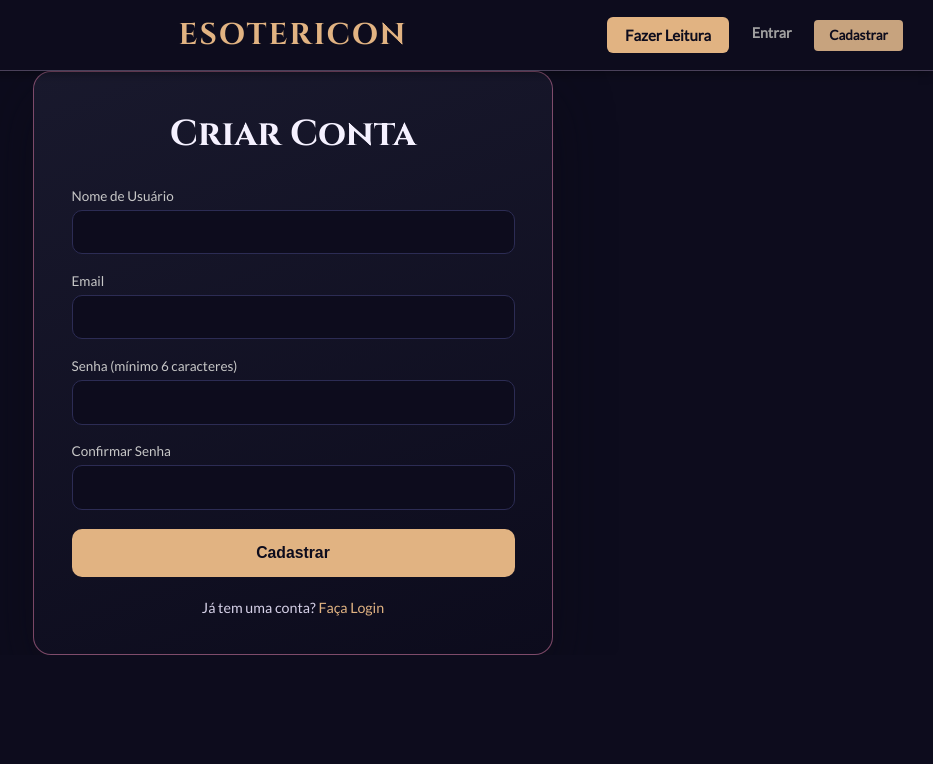
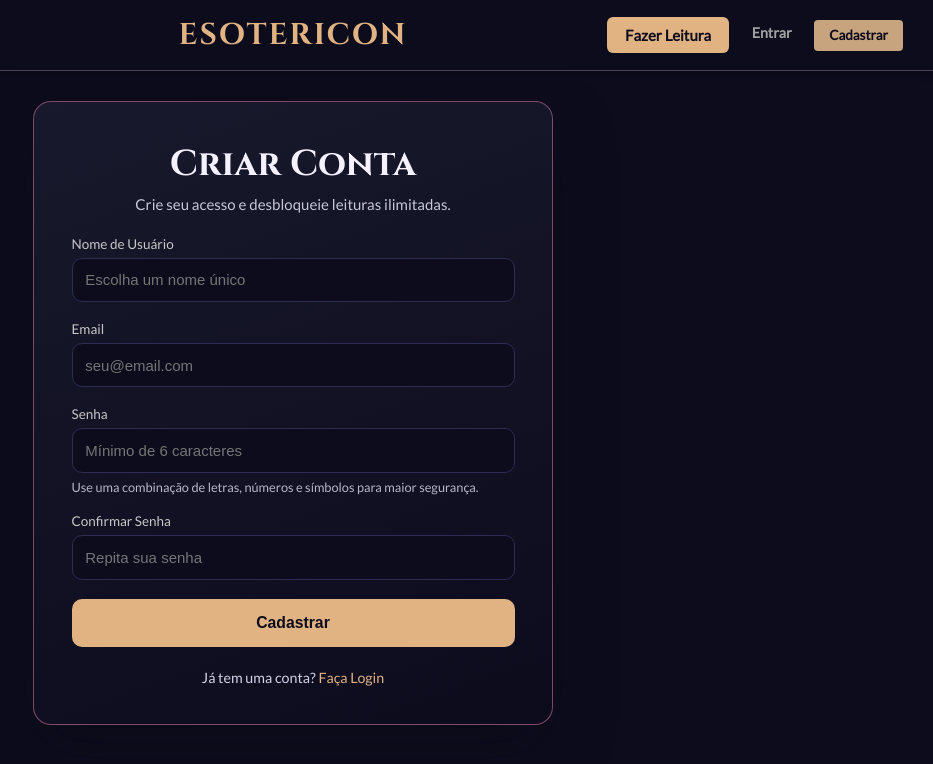
Before and after one commit to opvs55/OraculoFront-2.0, a React (Vite) app: page /cadastro in a window 1280 px wide. Shown: the top 764 px of the page, without its empty margins (347-1280 px from the left). Built offline with nearby package versions, Linux system fonts and the light colour scheme; no server answers.

Commit message:
Padroniza reset de senha

```diff
--- a/src/pages/auth/AuthPage.module.css
+++ b/src/pages/auth/AuthPage.module.css
@@ -127,6 +127,11 @@
   font-size: 1rem;
 }
 
+.helperText {
+  font-size: 0.85rem;
+  color: #b7b7ca;
+}
+
 .button {
   background-color: #e1b382;
   color: #0d0c1d;
@@ -158,6 +163,16 @@
   width: 100%;
 }
 
+.success {
+  color: #bff0c2;
+  background-color: rgba(111, 207, 151, 0.15);
+  border: 1px solid rgba(111, 207, 151, 0.6);
+  padding: 0.8rem;
+  border-radius: 8px;
+  text-align: center;
+  width: 100%;
+}
+
 .linksContainer {
   display: flex;
   flex-direction: column;
--- a/src/pages/auth/CadastroPage.jsx
+++ b/src/pages/auth/CadastroPage.jsx
@@ -101,10 +101,13 @@ function CadastroPage() {
   if (user) return null;
 
   return (
-    <main>
-      <div className="content_wrapper">
+    <div className={styles.authPage}>
       <div className={styles.authContainer}>
+        <div className={styles.header}>
           <h1 className={styles.title}>Criar Conta</h1>
+          <p className={styles.subtitle}>Crie seu acesso e desbloqueie leituras ilimitadas.</p>
+        </div>
+
         <form onSubmit={handleSubmit} className={styles.form}>
           <div className={styles.inputGroup}>
             <label htmlFor="username">Nome de Usuário</label>
@@ -113,6 +116,8 @@ function CadastroPage() {
               type="text"
               value={username}
               onChange={(e) => setUsername(e.target.value)}
+              placeholder="Escolha um nome único"
+              autoComplete="username"
               required
             />
           </div>
@@ -123,18 +128,23 @@ function CadastroPage() {
               type="email"
               value={email}
               onChange={(e) => setEmail(e.target.value)}
+              placeholder="seu@email.com"
+              autoComplete="email"
               required
             />
           </div>
           <div className={styles.inputGroup}>
-              <label htmlFor="password">Senha (mínimo 6 caracteres)</label>
+            <label htmlFor="password">Senha</label>
             <input
               id="password"
               type="password"
               value={password}
               onChange={(e) => setPassword(e.target.value)}
+              placeholder="Mínimo de 6 caracteres"
+              autoComplete="new-password"
               required
             />
+            <span className={styles.helperText}>Use uma combinação de letras, números e símbolos para maior segurança.</span>
           </div>
           <div className={styles.inputGroup}>
             <label htmlFor="confirmPassword">Confirmar Senha</label>
@@ -143,6 +153,8 @@ function CadastroPage() {
               type="password"
               value={confirmPassword}
               onChange={(e) => setConfirmPassword(e.target.value)}
+              placeholder="Repita sua senha"
+              autoComplete="new-password"
               required
             />
           </div>
@@ -151,29 +163,16 @@ function CadastroPage() {
           </button>
         </form>
 
-          {/* Exibe erro se houver */}
         {error && <p className={styles.error}>{error}</p>}
+        {msgSucesso && <p className={styles.success}>{msgSucesso}</p>}
 
-          {/* EXIBE MENSAGEM DE SUCESSO (Verde) */}
-          {msgSucesso && (
-            <div style={{
-              marginTop: '1rem',
-              padding: '10px',
-              background: '#d4edda',
-              color: '#155724',
-              borderRadius: '4px',
-              border: '1px solid #c3e6cb'
-            }}>
-              {msgSucesso}
-            </div>
-          )}
-
+        <div className={styles.linksContainer}>
           <p className={styles.link}>
             Já tem uma conta? <Link to="/login">Faça Login</Link>
           </p>
         </div>
       </div>
-    </main>
+    </div>
   );
 }
 
--- a/src/pages/auth/RequestPasswordResetPage.jsx
+++ b/src/pages/auth/RequestPasswordResetPage.jsx
@@ -42,22 +42,40 @@ function RequestPasswordResetPage() {
   };
 
   return (
-    <div className="content_wrapper">
+    <div className={styles.authPage}>
       <div className={styles.authContainer}>
-        <h1 className={styles.title}>Recuperar Senha</h1>
-        <p className={styles.subtitle}>Digite seu e-mail para receber um link de redefinição de senha.</p>
+        <div className={styles.header}>
+          <h1 className={styles.title}>Recuperar Senha</h1>
+          <p className={styles.subtitle}>Digite seu e-mail para receber um link de redefinição de senha.</p>
+        </div>
+
         <form onSubmit={handleSubmit} className={styles.form}>
           <div className={styles.inputGroup}>
             <label htmlFor="email">E-mail</label>
-            <input id="email" type="email" value={email} onChange={(e) => setEmail(e.target.value)} required />
+            <input
+              id="email"
+              type="email"
+              value={email}
+              onChange={(e) => setEmail(e.target.value)}
+              placeholder="seu@email.com"
+              autoComplete="email"
+              required
+            />
+            <span className={styles.helperText}>
+              Se o e-mail estiver cadastrado, você receberá a mensagem em instantes.
+            </span>
           </div>
           <button type="submit" className={styles.button} disabled={loading}>
             {loading ? 'Enviando...' : 'Enviar Link'}
           </button>
         </form>
+
         {message && <p className={styles.success}>{message}</p>}
         {error && <p className={styles.error}>{error}</p>}
-        <p className={styles.link}><Link to="/login">Voltar para o Login</Link></p>
+
+        <div className={styles.linksContainer}>
+          <p className={styles.link}><Link to="/login">Voltar para o Login</Link></p>
+        </div>
       </div>
     </div>
   );
--- a/src/pages/auth/ResetPasswordPage.jsx
+++ b/src/pages/auth/ResetPasswordPage.jsx
@@ -73,27 +73,55 @@ function ResetPasswordPage() {
 
   if (!canReset) {
     return (
-        <div className="content_wrapper">
-            <div className={styles.authContainer}>
-                <p>Verificando o link de recuperação...</p>
-                <p>Se você não foi redirecionado pelo seu e-mail, por favor, <Link to="/recuperar-senha">solicite um novo link</Link>.</p>
-            </div>
+      <div className={styles.authPage}>
+        <div className={styles.authContainer}>
+          <div className={styles.header}>
+            <h1 className={styles.title}>Redefinição em andamento</h1>
+            <p className={styles.subtitle}>Estamos validando seu link de recuperação.</p>
+          </div>
+          <p className={styles.helperText}>Se algo der errado, solicite um novo link para continuar.</p>
+          <div className={styles.linksContainer}>
+            <p className={styles.link}>
+              <Link to="/recuperar-senha">Solicitar novo link</Link>
+            </p>
+          </div>
         </div>
+      </div>
     )
   }
 
   return (
-    <div className="content_wrapper">
+    <div className={styles.authPage}>
       <div className={styles.authContainer}>
-        <h1 className={styles.title}>Cadastrar Nova Senha</h1>
+        <div className={styles.header}>
+          <h1 className={styles.title}>Cadastrar Nova Senha</h1>
+          <p className={styles.subtitle}>Defina uma senha forte para manter sua conta protegida.</p>
+        </div>
         <form onSubmit={handleSubmit} className={styles.form}>
           <div className={styles.inputGroup}>
             <label htmlFor="password">Nova Senha</label>
-            <input id="password" type="password" value={password} onChange={(e) => setPassword(e.target.value)} required />
+            <input
+              id="password"
+              type="password"
+              value={password}
+              onChange={(e) => setPassword(e.target.value)}
+              placeholder="Mínimo de 6 caracteres"
+              autoComplete="new-password"
+              required
+            />
+            <span className={styles.helperText}>Use uma combinação de letras, números e símbolos.</span>
           </div>
           <div className={styles.inputGroup}>
             <label htmlFor="confirmPassword">Confirme a Nova Senha</label>
-            <input id="confirmPassword" type="password" value={confirmPassword} onChange={(e) => setConfirmPassword(e.target.value)} required />
+            <input
+              id="confirmPassword"
+              type="password"
+              value={confirmPassword}
+              onChange={(e) => setConfirmPassword(e.target.value)}
+              placeholder="Repita a nova senha"
+              autoComplete="new-password"
+              required
+            />
           </div>
           <button type="submit" className={styles.button} disabled={loading || message}>
             {loading ? 'Salvando...' : 'Salvar Nova Senha'}
```
Lines whose indentation alone changed are shown as unchanged.
